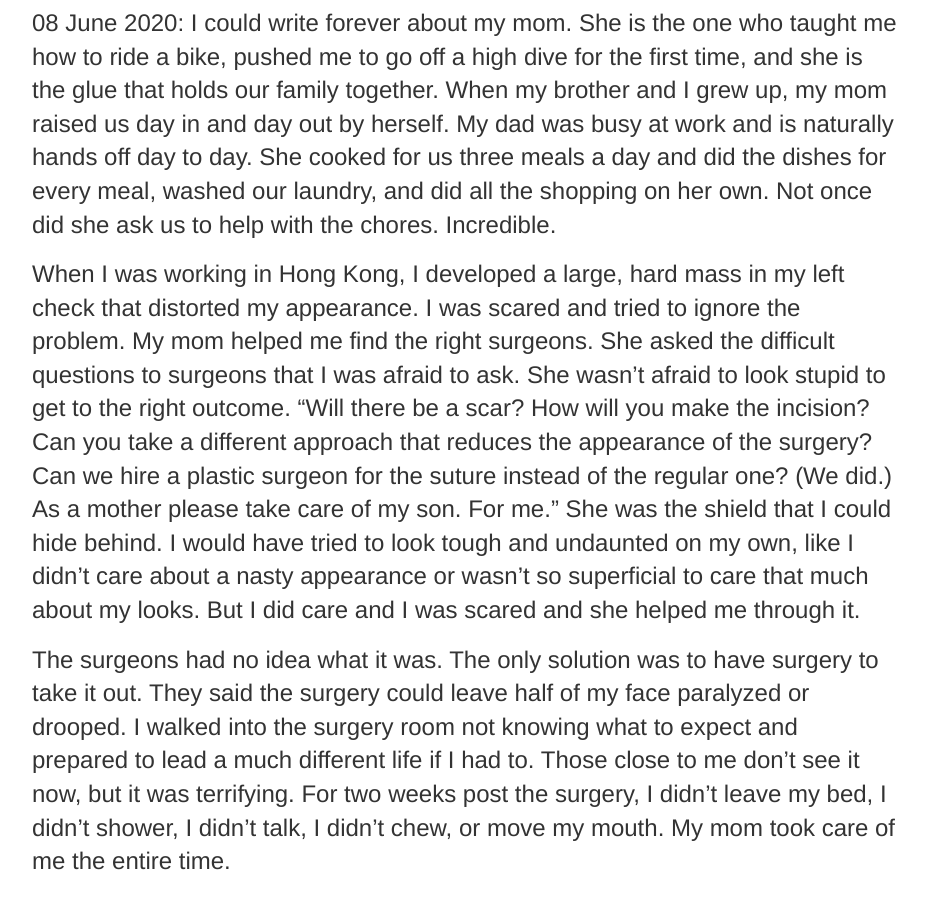
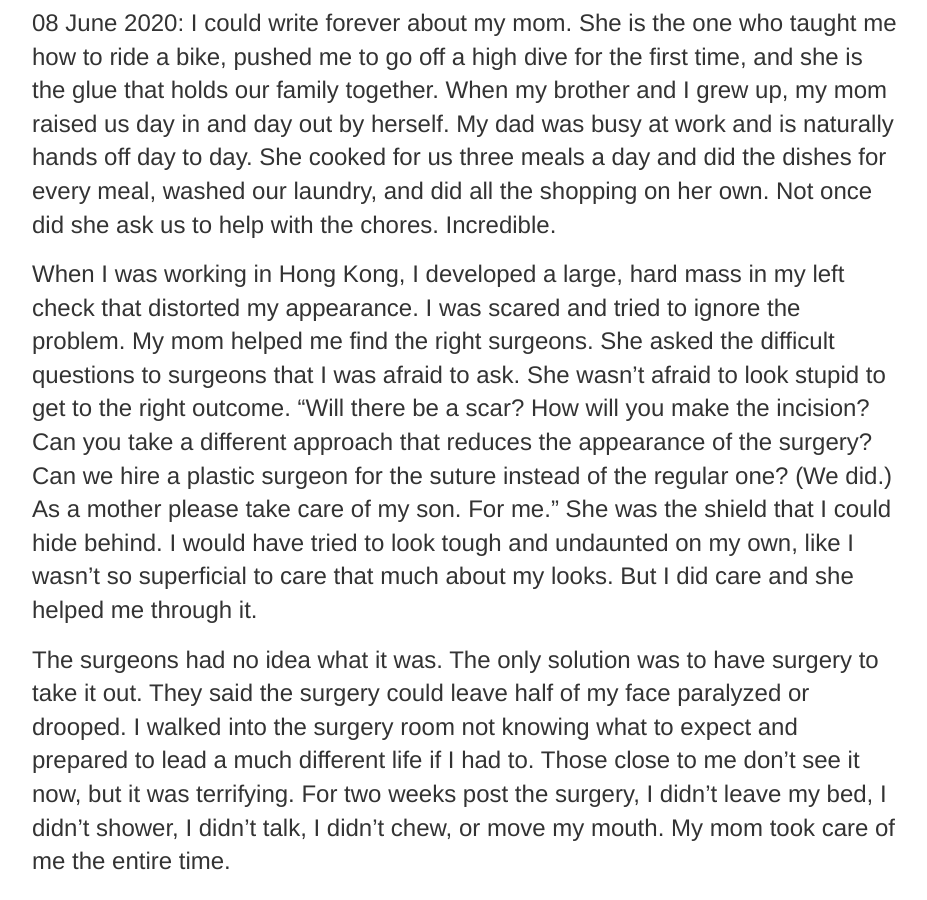
Before and after one commit to hikesandbikes/hikesandbikes.github.io, a Jekyll site: the page built from index.html, in a window 1280 px wide and 900 px high, scrolled down 6230 px. Shown: the whole window, without its empty margins (175-1102 px from the left). Built offline with Jekyll 4.4.1, drawn with Linux system fonts in a browser that asks for light colours; some of the changed text lies outside the part shown.

Commit message:
updated springstreen

```diff
--- a/index.html
+++ b/index.html
@@ -181,8 +181,8 @@ title: Josh Huang's Blog
 			right outcome.  “Will there be a scar?  How will you make the incision?  Can you take a different approach that reduces
 			the appearance of the surgery?  Can we hire a plastic surgeon for the suture instead of the regular one?  (We did.)  As a
 			mother please take care of my son.  For me.”  She was the shield that I could hide behind.  I would have tried to look tough
-			and undaunted on my own, like I didn’t care about a nasty appearance or wasn’t so superficial to care that much about my looks.
-			But I did care and I was scared and she helped me through it.
+			and undaunted on my own, like I wasn’t so superficial to care that much about my looks.
+			But I did care and she helped me through it.
 		</p>
 		<p>
 			The surgeons had no idea what it was.  The only solution was to have surgery to take it out. They said the surgery could leave
```
Also changed, not shown: other parts of index.html (+1 -1 lines).
